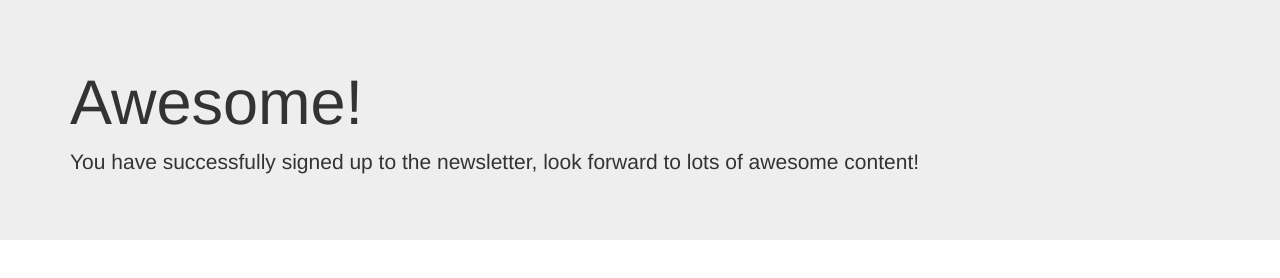
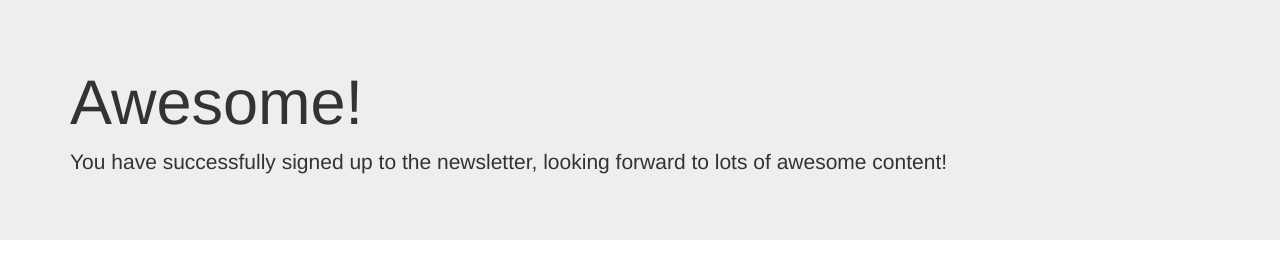
Before and after one commit to susmapathak/newsletter-singup, a website: page success.html in a window 1280 px wide. Drawn offline with nearby package versions, Linux system fonts and the light colour scheme.

Commit message:
initial commit

```diff
--- a/success.html
+++ b/success.html
@@ -17,7 +17,7 @@
     <div class="jumbotron jumbotron-fluid">
         <div class="container">
             <h1 class="display-4">Awesome!</h1>
-            <p class="lead">You have successfully signed up to the newsletter, look forward to lots of awesome content!</p>
+            <p class="lead">You have successfully signed up to the newsletter, looking forward to lots of awesome content!</p>
         </div>
     </div>
 
```
